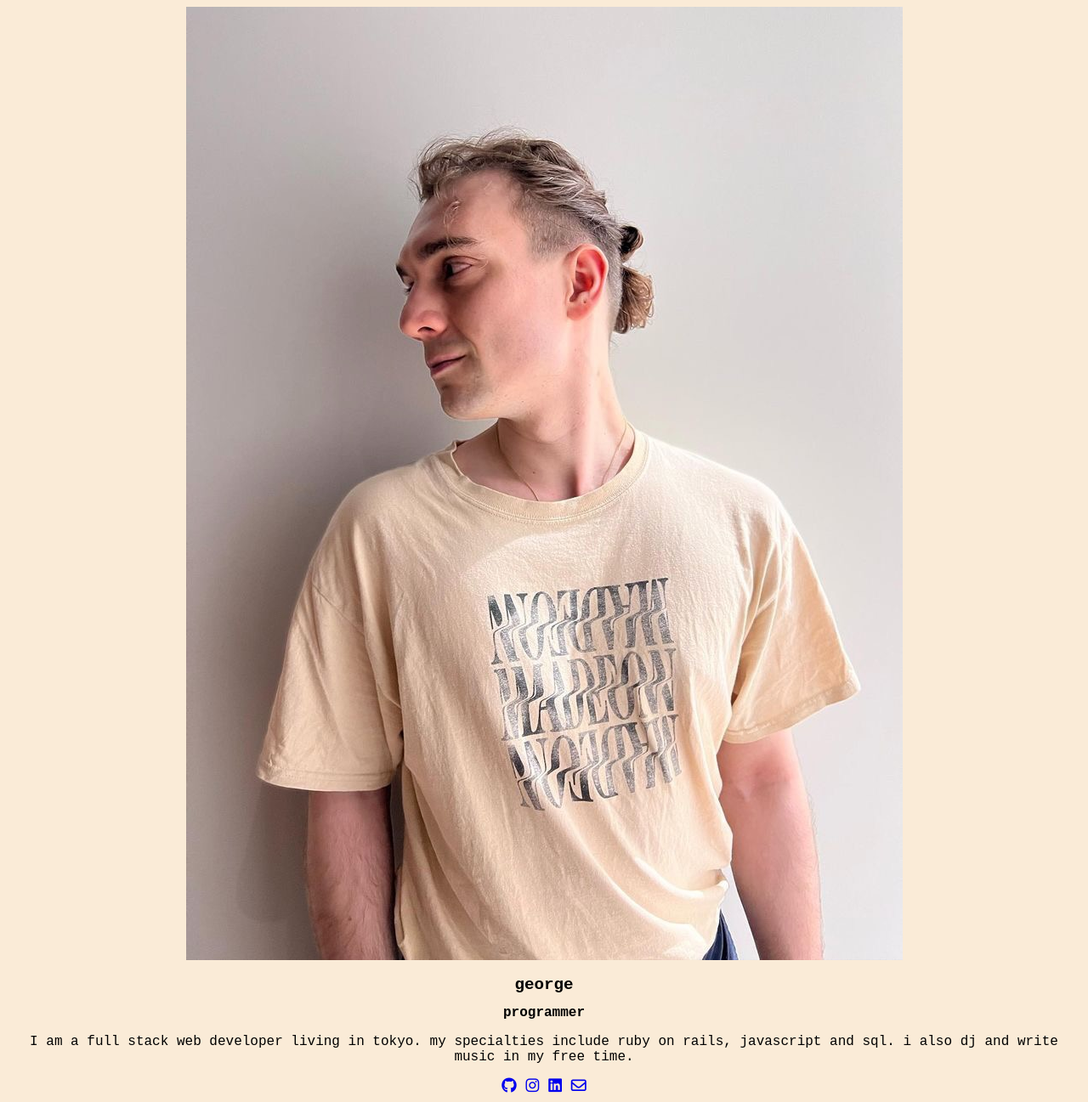
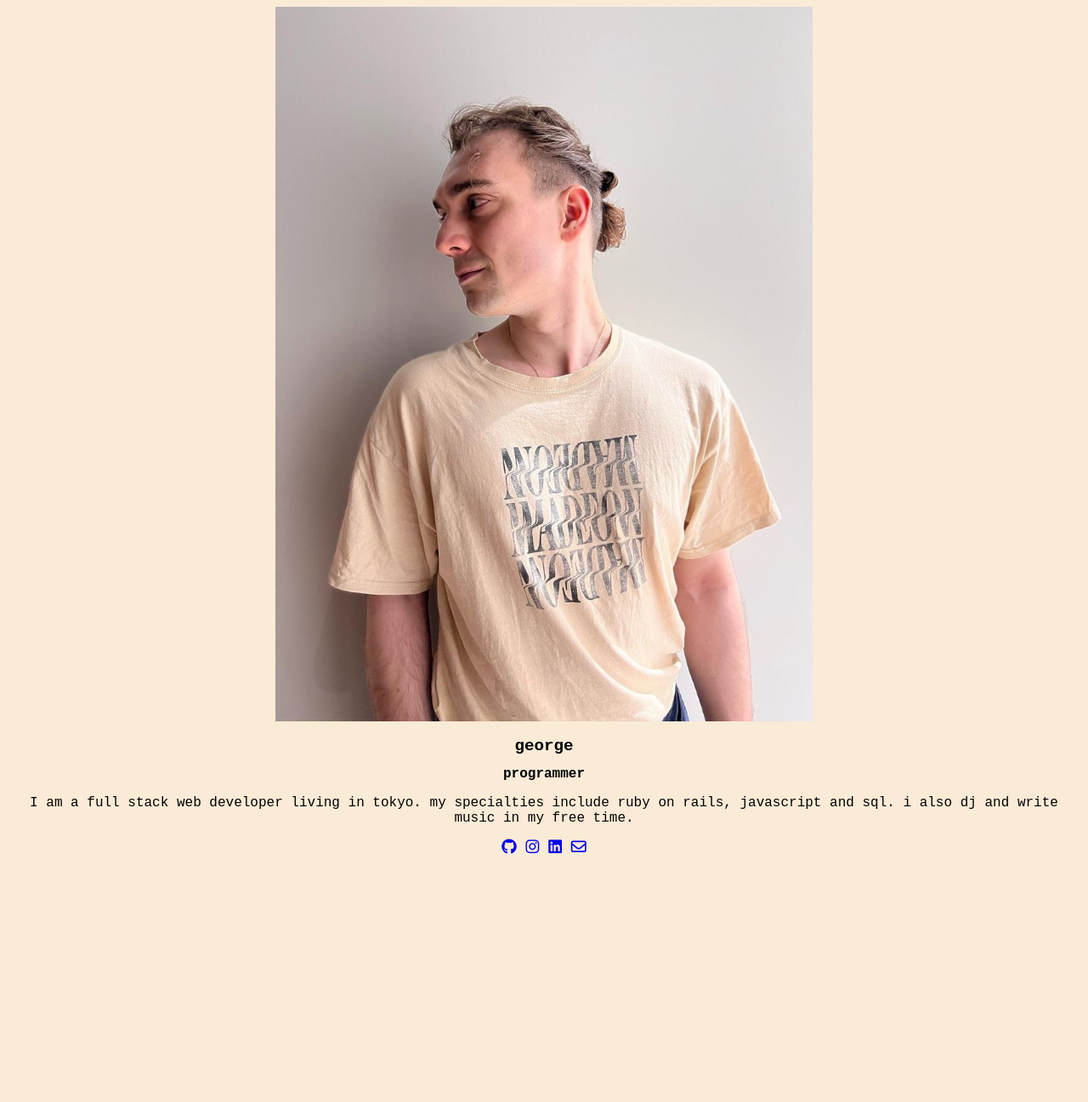
Before and after one commit to justgeorges/justgeorges.github.io, a Jekyll site: the page built from index.md, in a window 1280 px wide. Shown: the whole page at 85% size. Built offline with Jekyll 4.4.1, drawn with Linux system fonts in a browser that asks for light colours; nearby versions of some CDN libraries; after the commit the page ends 1016 px from its top, so only the background shows below that.

Commit message:
Adjust Image Size

```diff
--- a/_layouts/default.html
+++ b/_layouts/default.html
@@ -8,7 +8,7 @@
   <title>{{ page.title }}</title>
 </head>
 <body>
-  <img src="../images/8DA7D988-AB8C-4BB5-9B3D-EDC7327BD68A.jpeg">
+  <img id="profile" src="../images/8DA7D988-AB8C-4BB5-9B3D-EDC7327BD68A.jpeg">
   <h1>{{ page.title}} </h1>
   <h2>{{ page.subtitle}} </h2>
   <section>
--- a/css/styles.css
+++ b/css/styles.css
@@ -37,6 +37,11 @@
   font-size: large;
 }
 
+#profile {
+  width: 50%;
+  height: 50%;
+}
+
 @media (max-width: 960px) {
   /* For a screen < 960px, this CSS will be read */
   .container {
```
